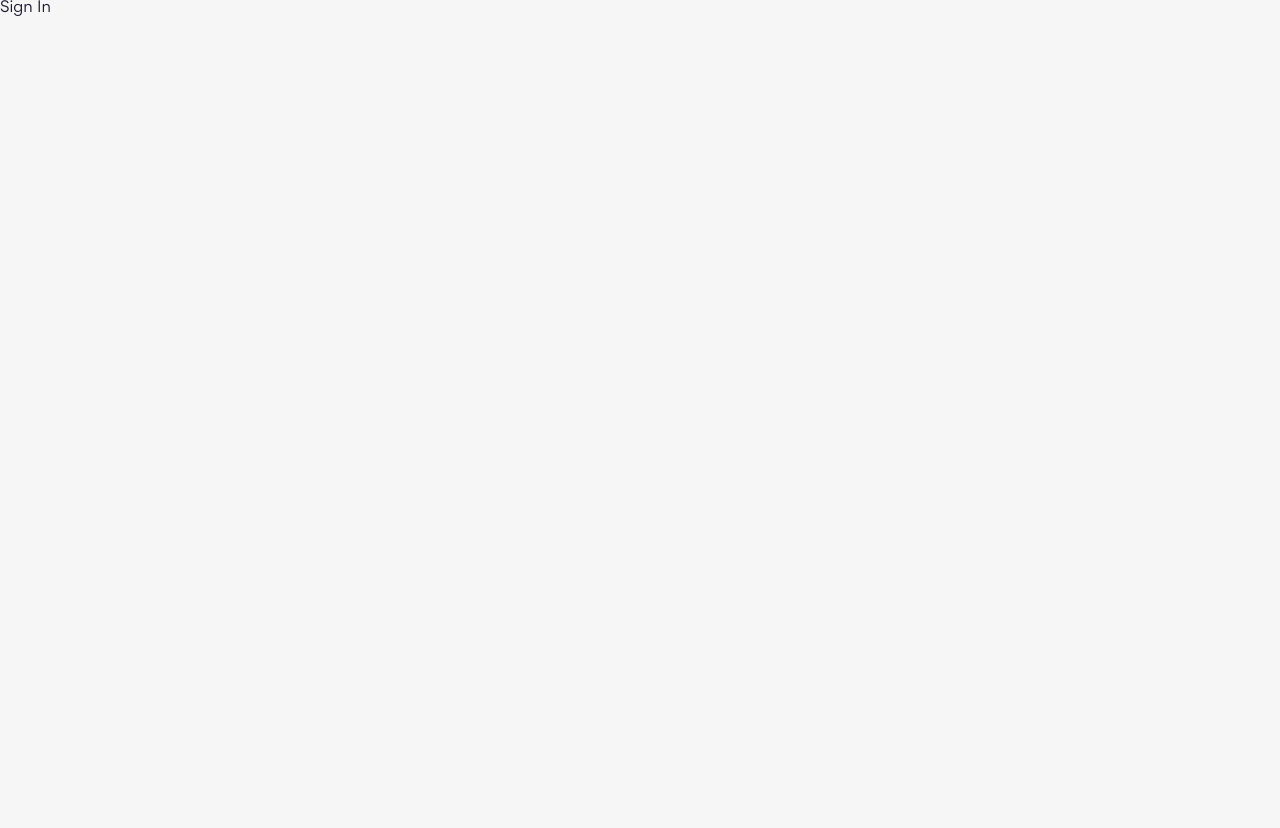
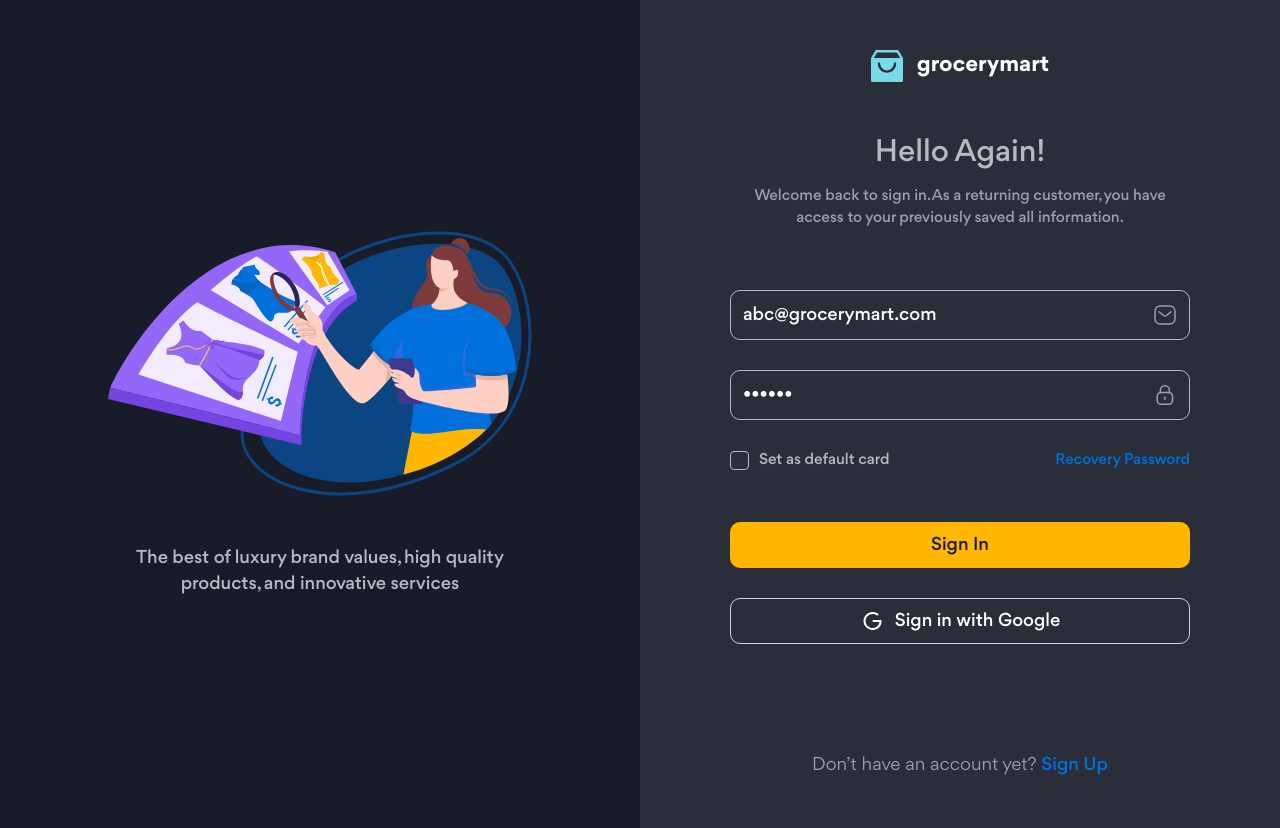
Before and after one commit to hatran216004/htmlcssproject-08, a website: page sign-in.html in a window 1280 px wide. Before the commit the page ends 800 px from the top, so only its background shows below. Drawn offline with Linux system fonts and the light colour scheme.

Commit message:
Làm trang Sign In và Dark theme

```diff
--- a/SCSS/components/_button.scss
+++ b/SCSS/components/_button.scss
@@ -91,6 +91,6 @@
     }
 
     &__icon {
-        fill: var(--btn-icon-color);
+        // fill: var(--btn-icon-color);
     }
 }
--- a/SCSS/components/_form.scss
+++ b/SCSS/components/_form.scss
@@ -82,7 +82,7 @@ $error-color: #ed4337;
         }
 
         &::placeholder {
-            color: var(--form-input-placeholder-color);
+            color: var(--form-placeholder-color);
         }
 
         &-icon {
--- a/SCSS/components/_logo.scss
+++ b/SCSS/components/_logo.scss
@@ -1,6 +1,7 @@
 @use "../abstract";
 
 .logo {
+    user-select: none;
     display: flex;
     align-items: center;
     column-gap: 14px;
--- a/SCSS/pages/_auth.scss
+++ b/SCSS/pages/_auth.scss
@@ -21,6 +21,7 @@
         align-items: center;
         justify-content: center;
         gap: 50px;
+        background-color: var(--auth-intro-bg);
 
         &-text {
             max-width: 412px;
@@ -28,6 +29,7 @@
             font-size: 1.8rem;
             font-weight: 500;
             line-height: 144.444%;
+            color: var(--auth-intro-text-color);
 
             @include abstract.screen(md) {
                 font-size: 1.5rem;
@@ -59,12 +61,12 @@
             position: fixed;
             inset: 0;
             z-index: 1;
-            translate: 100% 0;
+            translate: 0;
             transition: translate 0.3s;
             overflow-y: auto;
 
             &.hide {
-                translate: 0 0;
+                translate: 100% 0;
             }
         }
 
@@ -75,6 +77,10 @@
             display: flex;
             flex-direction: column;
             align-items: center;
+
+            @include abstract.screen(md) {
+                padding: 32px 0;
+            }
         }
     }
 
@@ -87,11 +93,12 @@
 
         @include abstract.screen(md) {
             font-size: 2.2rem;
+            margin-top: 40px;
         }
     }
 
     &__desc {
-        padding: 0 30px;
+        padding: 0 20px;
         text-align: center;
         color: #9e9da8;
         margin-top: 10px;
@@ -134,11 +141,16 @@
         display: flex;
         flex-direction: column;
         gap: 30px;
+
+        @include abstract.screen(md) {
+            margin-top: 40px;
+            gap: 20px;
+        }
     }
 
     &__btn {
         border-radius: 10px !important;
-        color: var(--auth-btn-color);
+        // color: var(--auth-btn-color);
         width: 100%;
     }
 
@@ -151,6 +163,7 @@
 
         @include abstract.screen(md) {
             font-size: 1.6rem;
+            margin-top: 40px;
         }
 
         &-link {
--- a/SCSS/theme/_dark.scss
+++ b/SCSS/theme/_dark.scss
@@ -61,6 +61,8 @@ html.dark {
     --auth-content-bg: #292e39;
     --auth-heading-color: #b9babe;
     --auth-btn-color: var(--auth-heading-color);
+    --auth-intro-bg: #171c28;
+    --auth-intro-text-color: #b9babe;
 
     //Form
     --form-text-input-border-color: #b9babe;
--- a/SCSS/theme/_light.scss
+++ b/SCSS/theme/_light.scss
@@ -57,9 +57,12 @@
 
     // Auth
     --auth-content-bg: #fff;
+    @include abstract.screen(md) {
+        --auth-intro-bg: #fff;
+    }
 
     //Form
     --form-text-input-border-color: #d2d1d6;
-    --form-input-placeholder-color: var(--form-text-input-border-color);
+    --form-placeholder-color: var(--form-text-input-border-color);
     --form-checkbox-label-color: #9e9da8;
 }
--- a/sign-in.html
+++ b/sign-in.html
@@ -1,9 +1,9 @@
 <!DOCTYPE html>
-<html lang="en">
+<html lang="en" class="dark">
     <head>
         <meta charset="UTF-8" />
         <meta name="viewport" content="width=device-width, initial-scale=1.0" />
-        <title>Sign in | Grocery Mart</title>
+        <title>Sign In | Grocery Mart</title>
         <!-- Favicon -->
         <link rel="apple-touch-icon" sizes="76x76" href="./assets/favicon/apple-touch-icon.png" />
         <link rel="icon" type="image/png" sizes="32x32" href="./assets/favicon/favicon-32x32.png" />
@@ -19,6 +19,91 @@
         <script src="./assets/js/scrip.js"></script>
     </head>
     <body>
-        <main class="auth">Sign In</main>
+        <main class="auth">
+            <!-- Intro -->
+            <div class="auth__intro d-md-none">
+                <img src="./assets/images/auth/intro.svg" alt="" class="auth__intro-img" />
+                <p class="auth__intro-text">
+                    The best of luxury brand values, high quality products, and innovative services
+                </p>
+            </div>
+            <!-- Content -->
+            <div class="auth__content">
+                <div class="auth__content-inner">
+                    <!-- Logo -->
+                    <a href="./" class="logo">
+                        <img src="./assets/icons/logo.svg" alt="grocerymart" class="logo__img" />
+                        <h1 class="logo__title">grocerymart</h1>
+                    </a>
+                    <h1 class="auth__heading">Hello Again!</h1>
+                    <p class="auth__desc">
+                        Welcome back to sign in. As a returning customer, you have access to your previously saved all
+                        information.
+                    </p>
+                    <form action="./index-logined.html" class="form auth__form">
+                        <!-- Form group 1 -->
+                        <div class="form__group">
+                            <div class="form__text-input">
+                                <input
+                                    required
+                                    type="email"
+                                    name=""
+                                    id=""
+                                    class="form__input"
+                                    placeholder="Email"
+                                    autocomplete="off"
+                                    value="abc@grocerymart.com"
+                                />
+                                <img src="./assets/images/auth/message.svg" alt="" class="form__input-icon" />
+                                <img src="./assets/icons/form-error.svg" alt="" class="form__input-icon--error" />
+                            </div>
+                            <p class="form__error">Please enter a valid email address</p>
+                        </div>
+                        <!-- Form group 2 -->
+                        <div class="form__group">
+                            <div class="form__text-input">
+                                <input
+                                    required
+                                    type="password"
+                                    name=""
+                                    id=""
+                                    class="form__input"
+                                    placeholder="Password"
+                                    minlength="6"
+                                    value="111111"
+                                />
+                                <img src="./assets/images/auth/lock.svg" alt="" class="form__input-icon" />
+                                <img src="./assets/icons/form-error.svg" alt="" class="form__input-icon--error" />
+                            </div>
+                            <p class="form__error">Use a minimum of 6 characters</p>
+                        </div>
+
+                        <div class="form__group form__group--inline">
+                            <label class="form__checkbox">
+                                <input type="checkbox" name="" id="" class="form__checkbox-input" hidden />
+                                <span class="form__checkbox-label">Set as default card</span>
+                            </label>
+                            <a href="#!" class="auth__link form__pull-right">Recovery Password</a>
+                        </div>
+
+                        <div class="form__group auth__btn-group">
+                            <button class="btn btn--primary auth__btn form__submit-btn">Sign In</button>
+                            <button class="btn btn--outline auth__btn btn--no-margin">
+                                <img src="./assets/images/auth/google.svg" alt="" class="btn__icon icon" />
+                                Sign in with Google
+                            </button>
+                        </div>
+                    </form>
+
+                    <p class="auth__text">
+                        Don’t have an account yet?
+                        <a href="./sign-up.html" class="auth__link auth__text-link">Sign Up</a>
+                    </p>
+                </div>
+            </div>
+        </main>
+        <script>
+            window.dispatchEvent(new Event("template-loaded"));
+        </script>
     </body>
 </html>
```
Also changed, not shown: sign-up.html (+7 -4 lines), assets/CSS/main.css, assets/images/auth/intro-arrow.svg, 1 other file.
